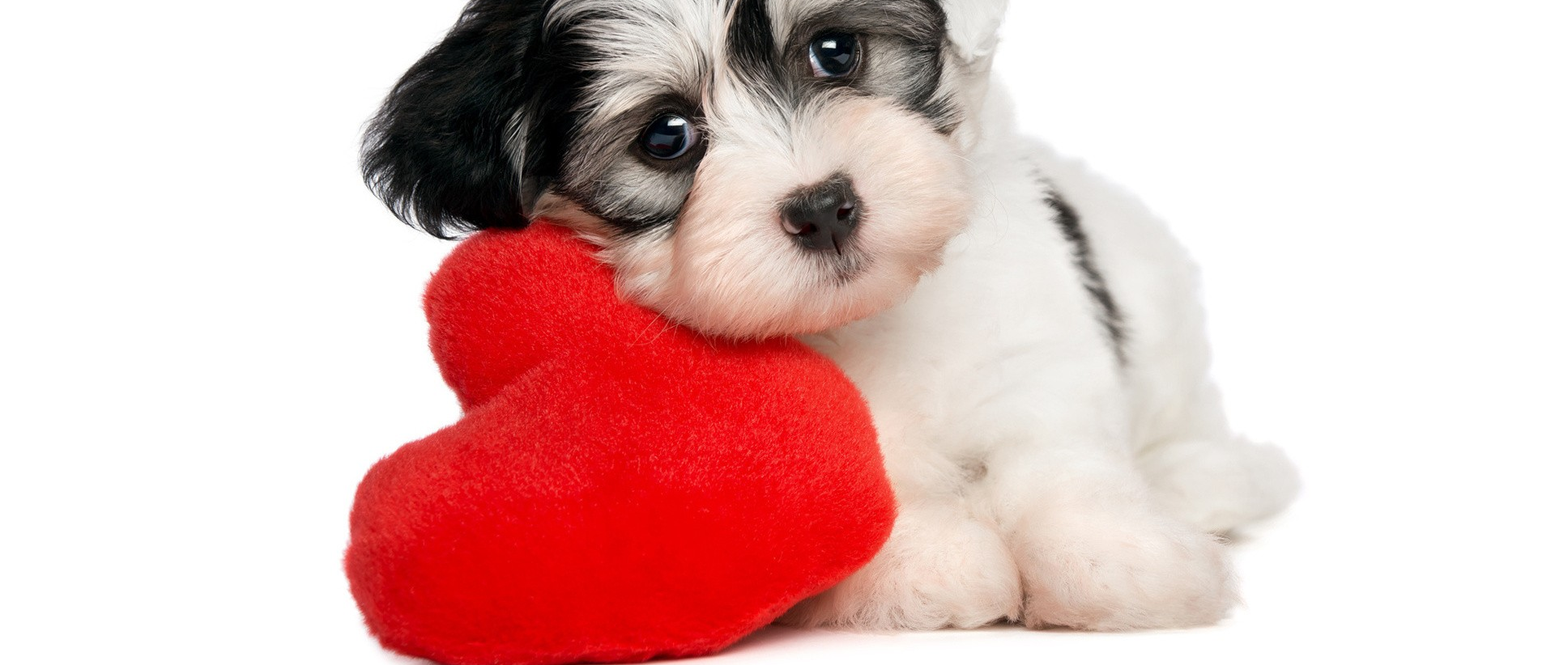
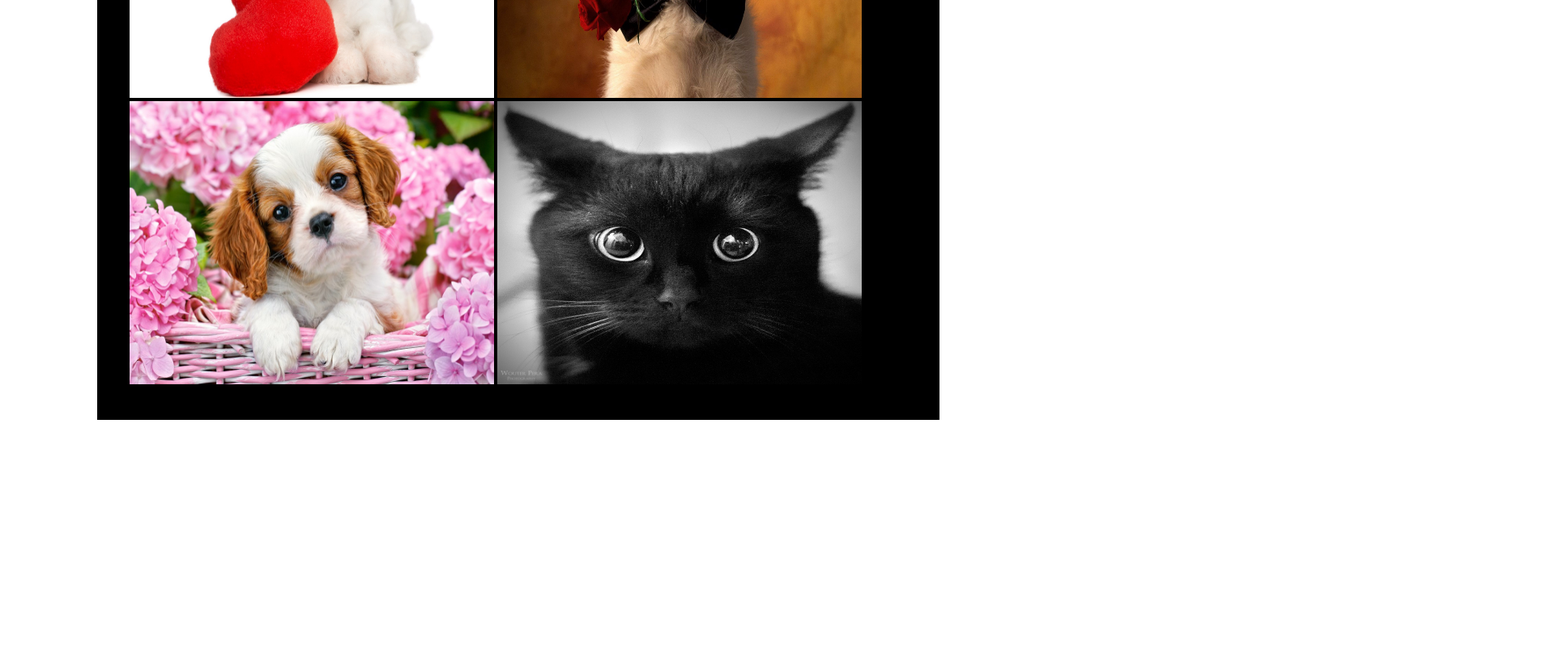
Before and after one commit to olialitvinova/test, a plain HTML site: page index.html in a window 1280 px wide. Shown: the part 380-1202 px from the top of the page at 81% size, 1920 px wide, since content can reach past the window. After the commit the page ends 899 px from the top, so only its background shows below. Drawn offline with nearby package versions, Linux system fonts and the light colour scheme.

Commit message:
css update

```diff
--- a/index.html
+++ b/index.html
@@ -6,6 +6,7 @@
 	<script type="text/javascript" src='http://ajax.googleapis.com/ajax/libs/jquery/1.10.2/jquery.min.js'></script>
 </head>
 <body>
+<div id="wrapper">
 	<h1>Coding Dojo Rocks!</h1>
 	<p>The continue statement breaks one iteration (in the loop) if a specified condition occurs, and continues with the next iteration in the loop. he difference between continue and the break statement, is instead of "jumping out" of a loop, the continue statement "jumps over" one iteration in the loop.</p>
 	<div id="content_pics">
@@ -14,7 +15,7 @@
 
 
 	</div>
-	<div id="contenta_bottom_pics">
+	<div id="content_bottom_pics">
 		<img src="img/puppy3.png">
 		<img src="img/cat.png">
 
@@ -22,6 +23,6 @@
 	</div>
 
 
-
+</div> <!-- end of wrapper -->
 </body>
 </html>
--- a/styles.css
+++ b/styles.css
@@ -0,0 +1,36 @@
+*{
+ margin: 0px;
+ padding: 0px;
+}
+#wrapper{
+	width: 960px;
+	margin: 0px auto;
+	overflow: hidden;
+	background-color: black;
+	padding-top: 30px;
+	color: white;
+	padding: 40px;
+
+}
+#content_pics{
+	display: inline-block;
+
+}
+#content_bottom_pics{
+	display: inline-block;
+}
+#content_pics img{
+	width: 450px;
+	height: 350px;
+}
+#content_bottom_pics img{
+		width: 450px;
+	height: 350px;
+}
+
+#wrapper h1{
+margin-bottom: 10px;
+}
+#wrapper p{
+margin-bottom: 10px;
+}
```
Also changed, not shown: 1 other file.
